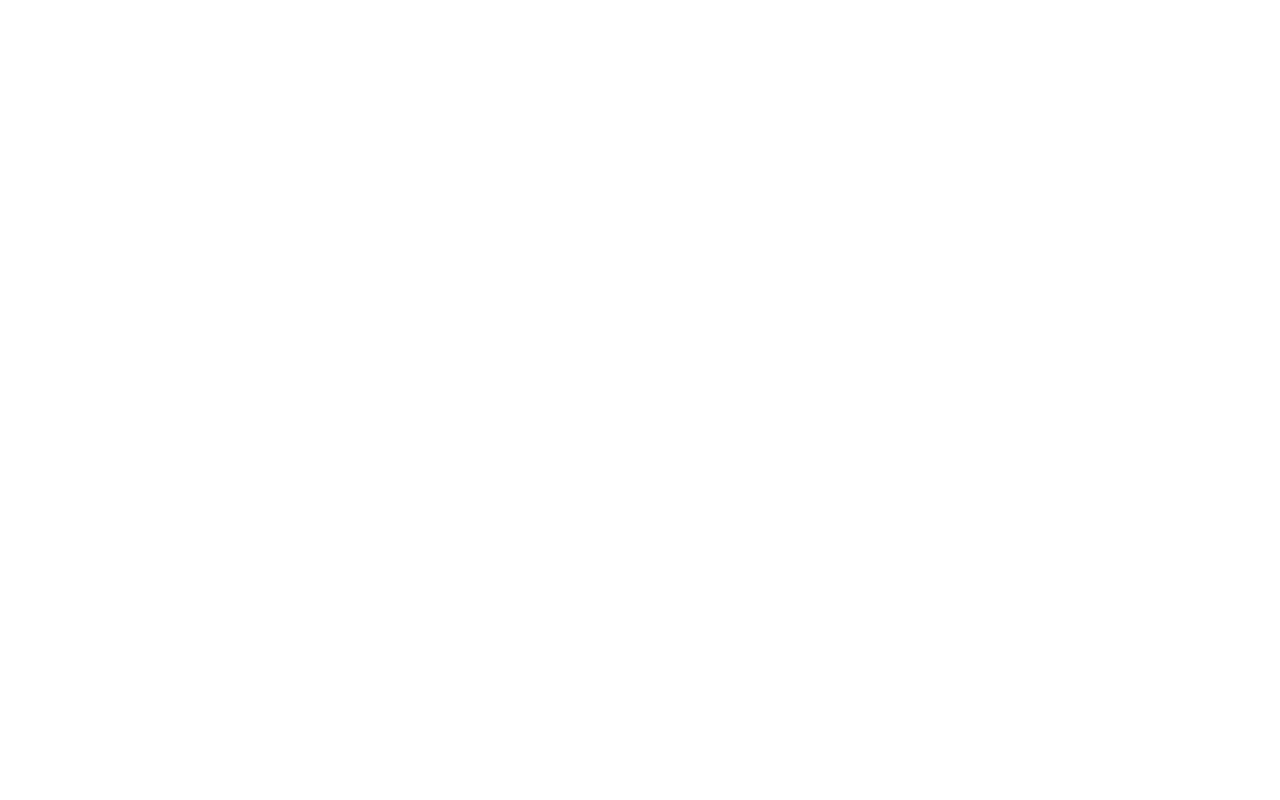
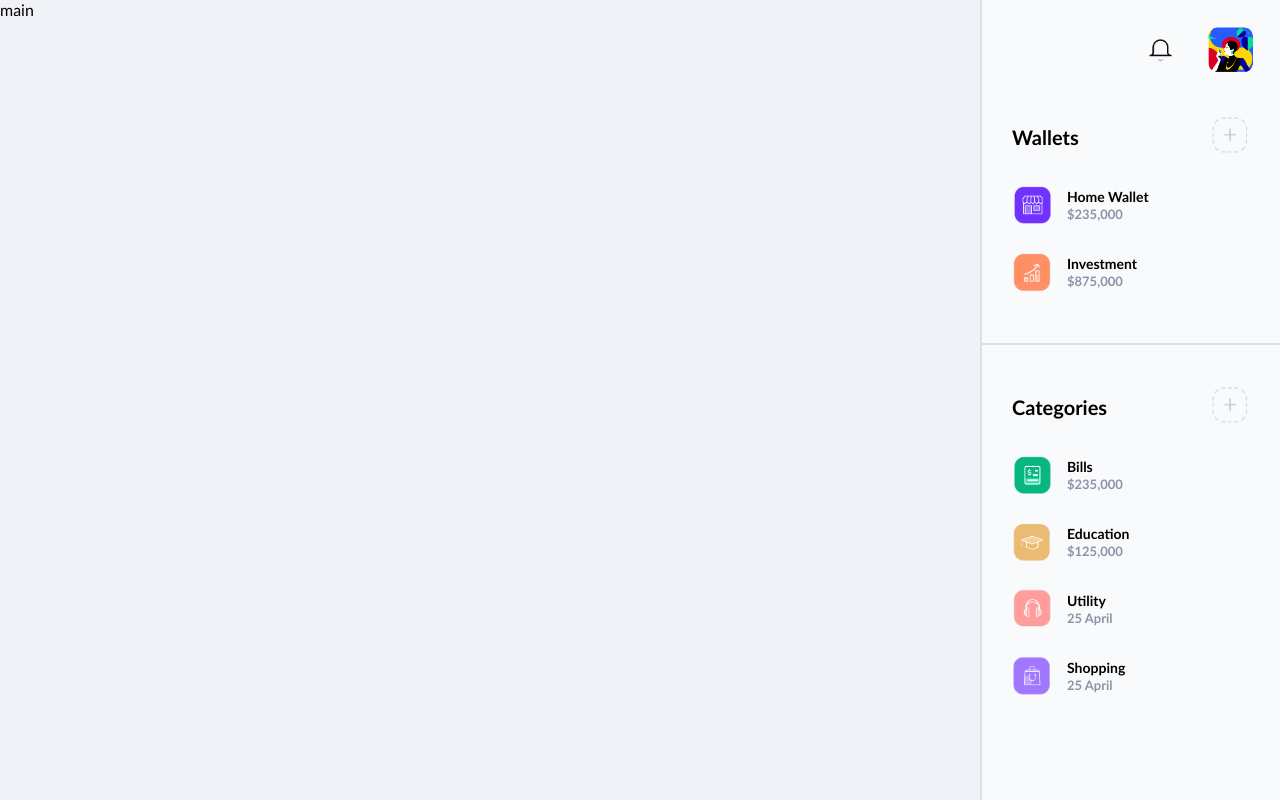
Before and after one commit to Mnde81/wallet, a website: page index.html in a window 1280 px wide. Drawn offline with Linux system fonts and the light colour scheme.

Commit message:
updated file

```diff
--- /dev/null
+++ b/css/aside.css
@@ -0,0 +1,75 @@
+aside {
+    background-color: #F9FAFC;
+    border-left: 2px solid #DEDFE9;
+}
+
+.avatar {
+    display: flex;
+    justify-content: end;
+    align-items: center;
+    gap: 30px;
+    margin-top: 25px;
+    margin-right: 25px;
+}
+
+.avatar-img {
+    width: 50px;
+}
+
+.avatar-bell {
+    width: 30px;
+}
+
+.wallets {
+    display: flex;
+    flex-direction: column;
+    position: relative;
+    padding-left: 30px;
+    padding-bottom: 40px;
+    gap: 5px;
+    margin-top: 30px;
+    border-bottom: 2px solid #DEDFE9;
+}
+
+.category {
+    font-size: 20px;
+    font-weight: bold;
+}
+
+.plus-icon {
+    width: 40px;
+    position: absolute;
+    top: 10px;
+    right: 30px;
+}
+
+.aside-cont {
+    display: flex;
+    align-items: center;
+    gap: 15px;
+}
+
+.aside-icons {
+    width: 40px;
+}
+
+.aside-title {
+    font-size: 14px;
+    font-weight: bold;
+}
+
+.aside-title > span {
+    color: #8B93A6;
+    font-size: 13px;
+    font-weight: 600;
+}
+
+.categories {
+    display: flex;
+    flex-direction: column;
+    position: relative;
+    padding-left: 30px;
+    padding-bottom: 20px;
+    margin-top: 30px;
+    gap: 5px;
+}
--- /dev/null
+++ b/css/main.css
@@ -0,0 +1,16 @@
+* {
+    box-sizing: border-box;
+}
+
+body {
+    display: grid;
+    grid-template-columns: 1fr 300px;
+    margin: 0;
+    padding: 0;
+    min-height: 100vh;
+    font-family: 'Trebuchet MS', 'Lucida Sans Unicode', 'Lucida Grande', 'Lucida Sans', Arial, sans-serif
+}
+
+main {
+    background-color: #F1F2F8;
+}
--- a/index.html
+++ b/index.html
@@ -4,8 +4,64 @@
     <meta charset="UTF-8">
     <meta name="viewport" content="width=device-width, initial-scale=1.0">
     <title>Wallet</title>
+    <link rel="stylesheet" href="./css/main.css">
+    <link rel="stylesheet" href="./css/aside.css">
 </head>
 <body>
+    <main>
+        main
+    </main>
+
+    <aside>
+        <div class="avatar">
+            <img class="avatar-bell" src="./img/bell.png" alt="bell">
+            <img class="avatar-img" src="./img/avatar.png" alt="avatar">
+        </div>
+        <div class="wallets">
+            <p class="category">Wallets</p>
+            <img class="plus-icon" src="./img/aside-icon-plus.png" alt="">
+            <div class="aside-cont">
+                <img class="aside-icons" src="./img/aside-icon-1.png" alt="home-wallet">
+                <div class="aside-title-cont">
+                    <p class="aside-title">Home Wallet <br> <span>$235,000</span></p>
+                </div>
+            </div>
+            <div class="aside-cont">
+                <img class="aside-icons" src="./img/aside-icon-2.png" alt="investment">
+                <div class="aside-title-cont">
+                    <p class="aside-title">Investment <br> <span>$875,000</span></p>
+                </div>
+            </div>
+        </div>
+        <div class="categories">
+            <p class="category">Categories</p>
+            <img class="plus-icon" src="./img/aside-icon-plus.png" alt="">
+            <div class="aside-cont">
+                <img class="aside-icons" src="./img/aside-icon-3.png" alt="bills">
+                <div class="aside-title-cont">
+                    <p class="aside-title">Bills <br> <span>$235,000</span></p>
+                </div>
+            </div>
+            <div class="aside-cont">
+                <img class="aside-icons" src="./img/aside-icon-4.png" alt="education">
+                <div class="aside-title-cont">
+                    <p class="aside-title">Education <br> <span>$125,000</span></p>
+                </div>
+            </div>
+            <div class="aside-cont">
+                <img class="aside-icons" src="./img/aside-icon-5.png" alt="utility">
+                <div class="aside-title-cont">
+                    <p class="aside-title">Utility <br> <span>25 April</span></p>
+                </div>
+            </div>
+            <div class="aside-cont">
+                <img class="aside-icons" src="./img/aside-icon-6.png" alt="shopping">
+                <div class="aside-title-cont">
+                    <p class="aside-title">Shopping <br> <span>25 April</span></p>
+                </div>
+            </div>
+        </div>
+    </aside>
 
 </body>
 </html>
```
Also changed, not shown: img/aside-icon-1.png (added), img/aside-icon-2.png (added), img/aside-icon-3.png (added), img/aside-icon-4.png (added), img/aside-icon-5.png (added), img/aside-icon-6.png (added), img/aside-icon-plus.png (added), img/avatar.png (added), img/bell.png (added).
